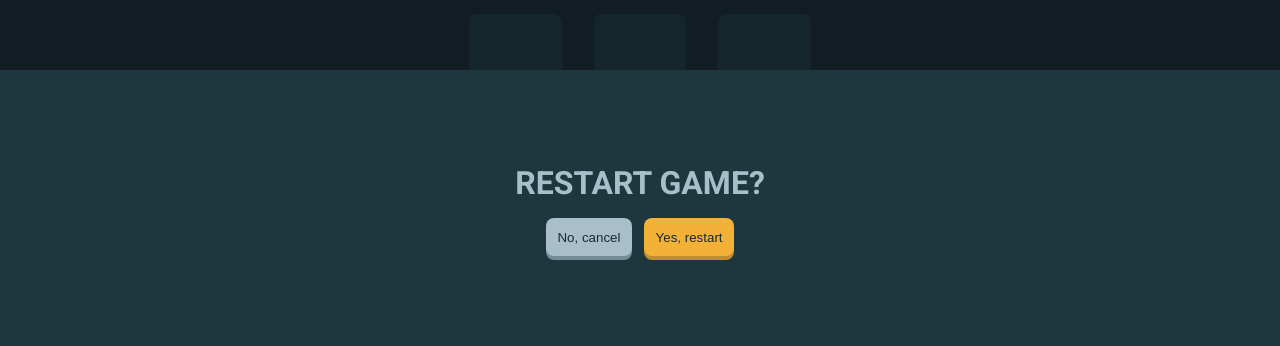
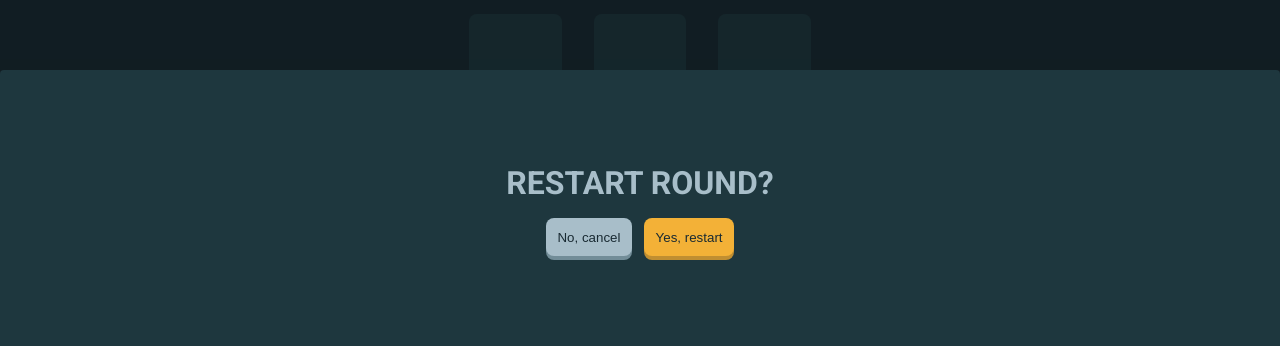
Before and after one commit to davifelix5/react-tic-tac-toe, a React (Vite) app: page /game in a window 1280 px wide. Both pictures are taken after a click on the button 793 px from the left and 155 px from the top of the page. Shown: the part 450-796 px from the top of the page. Built offline with nearby package versions, Linux system fonts and the light colour scheme.

Commit message:
feature: add accessibility in modals

```diff
--- a/src/components/ConfirmModal/index.jsx
+++ b/src/components/ConfirmModal/index.jsx
@@ -1,9 +1,9 @@
 import React, { useContext } from 'react'
 import Modal from 'react-modal'
 
+import { ThemeContext } from 'styled-components'
+
 import {
-  ModalContent,
-  ModalOverlay,
   ButtonContainer,
   Button,
   Title
@@ -16,17 +16,48 @@ export function ConfirmModal({ show, onClose, onConfirm }) {
     onConfirm()
   }
 
+  const {
+    itemBackground
+  } = useContext(ThemeContext)
+
+  // Custom styles for modal
+  const overlay = {
+    'width': '100vw',
+    'height': '100vh',
+    'background-color': 'rgba(0, 0, 0, .3)',
+
+    'display': 'flex',
+    'align-items': 'flex-end',
+    'justify-content': 'center',
+  }
+
+  const content = {
+    'position': 'static',
+    'border': 'none',
+
+    'width': '100vw',
+    'height': '35vh',
+    'text-transform': 'uppercase',
+
+    'display': 'flex',
+    'flex-direction': 'column',
+    'align-items': 'center',
+    'justify-content': 'center',
+
+    'background-color': itemBackground,
+    'padding': '2rem 0',
+  }
+
   return (
     <Modal
       isOpen={show}
-      overlayElement={(props, contentElement) => <ModalOverlay>{contentElement}</ModalOverlay>}
-      contentElement={(props, children) => <ModalContent>{children}</ModalContent>}
+      style={{content, overlay}}
       onRequestClose={onClose}
       shouldCloseOnOverlayClick={true}
       shouldCloseOnEsc={true}
       ariaHideApp={false}
     >
-      <Title>Restart Game?</Title>
+      <Title>Restart Round?</Title>
       <ButtonContainer>
         <Button onClick={onClose}>No, cancel</Button>
         <Button onClick={acceptModal}>Yes, restart</Button>
--- a/src/components/ConfirmModal/styles.js
+++ b/src/components/ConfirmModal/styles.js
@@ -1,30 +1,4 @@
 import styled from 'styled-components'
-
-export const ModalOverlay = styled.div`
-  position: fixed;
-  top: 0;
-  right: 0;
-
-  width: 100vw;
-  height: 100vh;
-  background-color: rgba(0, 0, 0, .3);
-
-  display: flex;
-  align-items: flex-end;
-  justify-content: center;
-`
-
-export const ModalContent = styled.div`
-  width: 100vw;
-  height: 35vh;
-  text-transform: uppercase;
-  display: flex;
-  flex-direction: column;
-  align-items: center;
-  justify-content: center;
-  background-color: ${({theme}) => theme.itemBackground};
-  padding: 2rem 0;
-`
 
 export const Title = styled.h1`
   color: ${({theme}) => theme.secondaryBackground};
--- a/src/components/ResultModal/index.jsx
+++ b/src/components/ResultModal/index.jsx
@@ -2,8 +2,6 @@ import React, { useContext } from 'react'
 import Modal from 'react-modal'
 
 import {
-  ModalContent,
-  ModalOverlay,
   ButtonContainer,
   Button,
   Subtitle,
@@ -22,20 +20,50 @@ export function ResultModal({isOpen, winner, onQuit, onNextRound}) {
     secondaryBackground,
     darkSecondaryBackground,
     colorO,
-    darkColorO
+    darkColorO,
+    itemBackground
   } = useContext(ThemeContext)
 
   const mainColor = winner === 'X' ? colorX : colorO
   const buttonColor = winner === 'O' ? colorX : colorO
   const darkColor = winner === 'O' ? darkColorX : darkColorO
   const Icon = winner === 'X' ? FaTimes : FaDotCircle
+
+  // Custom styles for modal
+  const overlay = {
+    'width': '100vw',
+    'height': '100vh',
+    'background-color': 'rgba(0, 0, 0, .3)',
+
+    'display': 'flex',
+    'align-items': 'center',
+    'justify-content': 'center',
+  }
+
+  const content = {
+    'position': 'static',
+    'border': 'none',
+
+    'width': '100vw',
+    'text-transform': 'uppercase',
+
+    'display': 'flex',
+    'flex-direction': 'column',
+    'align-items': 'center',
+    'justify-content': 'center',
+
+    'background-color': itemBackground,
+    'padding': '2rem 0',
+  }
+
   return (
     <Modal
       isOpen={isOpen}
-      overlayElement={(props, contentElement) => <ModalOverlay>{contentElement}</ModalOverlay>}
-      contentElement={(props, children) => <ModalContent>{children}</ModalContent>}
+      style={{content, overlay}}
       ariaHideApp={false}
-      onRequestClose={onQuit}
+      shouldCloseOnEsc={true}
+      shouldCloseOnOverlayClick={true}
+      onRequestClose={onNextRound}
     >
       <Subtitle color={winner ? secondaryBackground: colorX}>Game Over</Subtitle>
       {winner ? (
--- a/src/components/ResultModal/styles.js
+++ b/src/components/ResultModal/styles.js
@@ -1,29 +1,4 @@
 import styled from 'styled-components'
-
-export const ModalOverlay = styled.div`
-  position: fixed;
-  top: 0;
-  right: 0;
-
-  width: 100vw;
-  height: 100vh;
-  background-color: rgba(0, 0, 0, .3);
-
-  display: flex;
-  align-items: center;
-  justify-content: center;
-`
-
-export const ModalContent = styled.div`
-  width: 100vw;
-  text-transform: uppercase;
-  display: flex;
-  flex-direction: column;
-  align-items: center;
-  justify-content: center;
-  background-color: ${({theme}) => theme.itemBackground};
-  padding: 2rem 0;
-`
 
 export const Subtitle = styled.h2`
   color: ${(props) => props.color};
--- a/src/pages/Game/index.jsx
+++ b/src/pages/Game/index.jsx
@@ -50,7 +50,7 @@ export function Game() {
       <ConfirmModal
         show={confirmig}
         onClose={() => setConfirming(false)}
-        onConfirm={resetGame}
+        onConfirm={resetRound}
       />
       <ResultModal
         isOpen={gameFinished}
```
